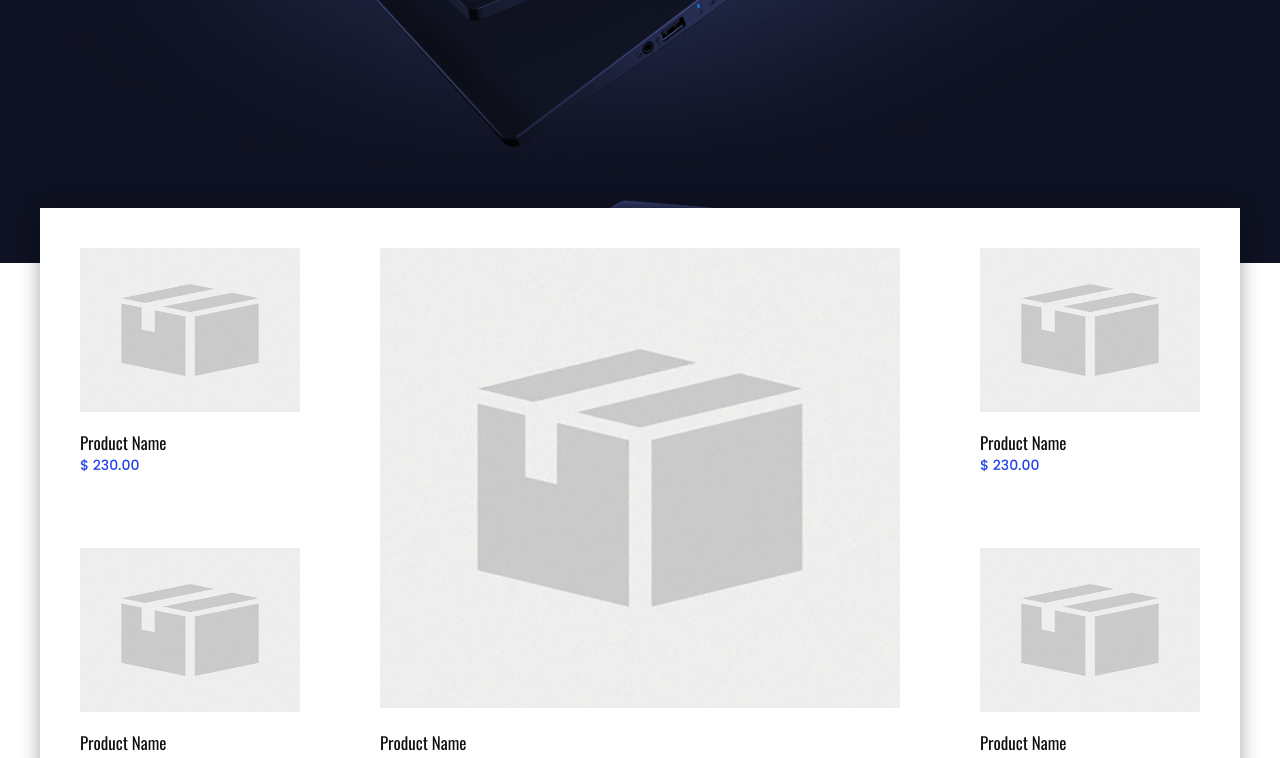
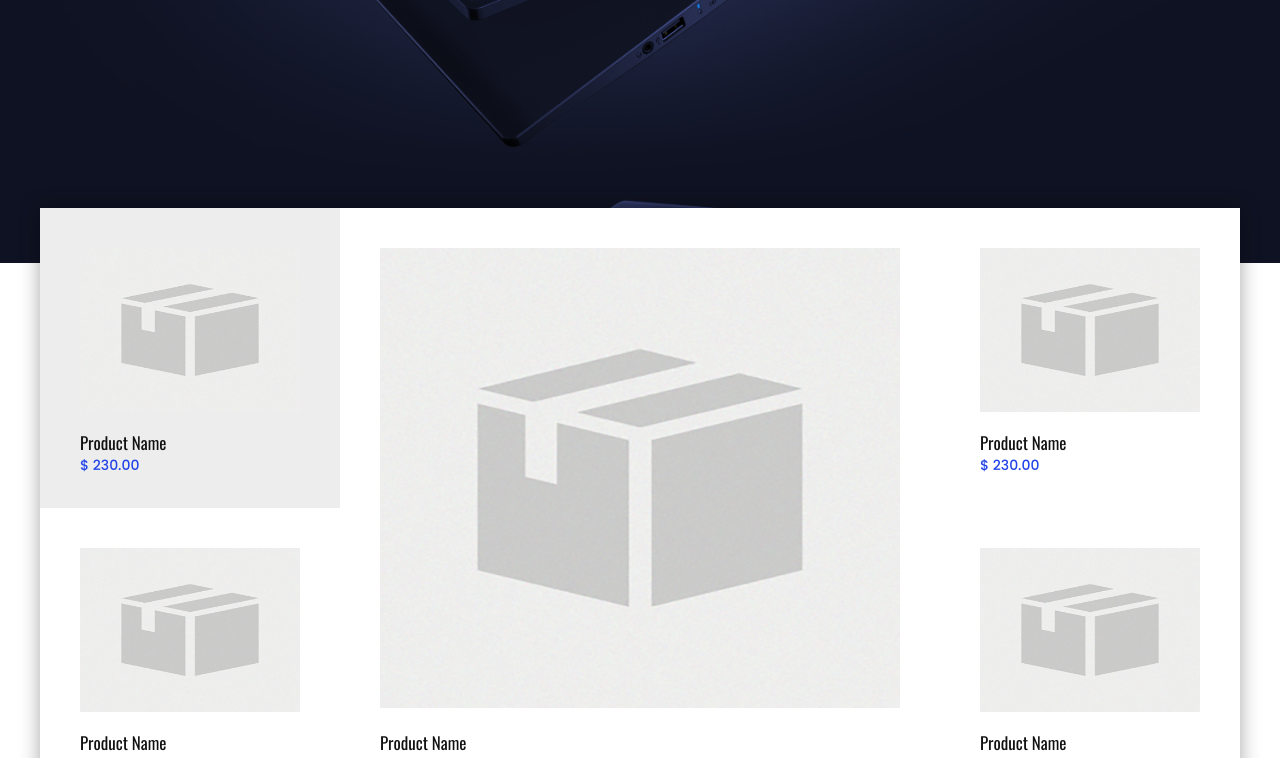
Before and after one commit to ahmaad-ansari/ecommerce-website, a plain HTML site: page index.html in a window 1280 px wide. In both pictures the pointer is over the element 190 px from the left and 970 px from the top of the page. Shown: the part 612-1370 px from the top of the page. Drawn offline with nearby package versions, Linux system fonts and the light colour scheme; a web font is replaced by a local one.

Commit message:
Add files via upload

```diff
--- a/styles.css
+++ b/styles.css
@@ -236,6 +236,13 @@ ul {
 .subcell {
 	width: 100%;
 	height: 100%;
+	cursor: pointer;
+	transition: all 300ms ease-in-out;
+}
+
+.subcell:hover {
+	background-color: rgba(185,185,185,0.25);
+	font-weight: 1000;
 }
 
 .product-content {
@@ -247,7 +254,6 @@ ul {
 }
 
 .product-image {
-	background-color: red;
 	width: 220px;
 	height: 164px;
 	margin-top: 40px;
@@ -290,8 +296,6 @@ ul {
 	font-size: 14px;
 	font-weight: 500;
 }
-
-
 
 .flex-left, .flex-right {
     width: 600px;
```
